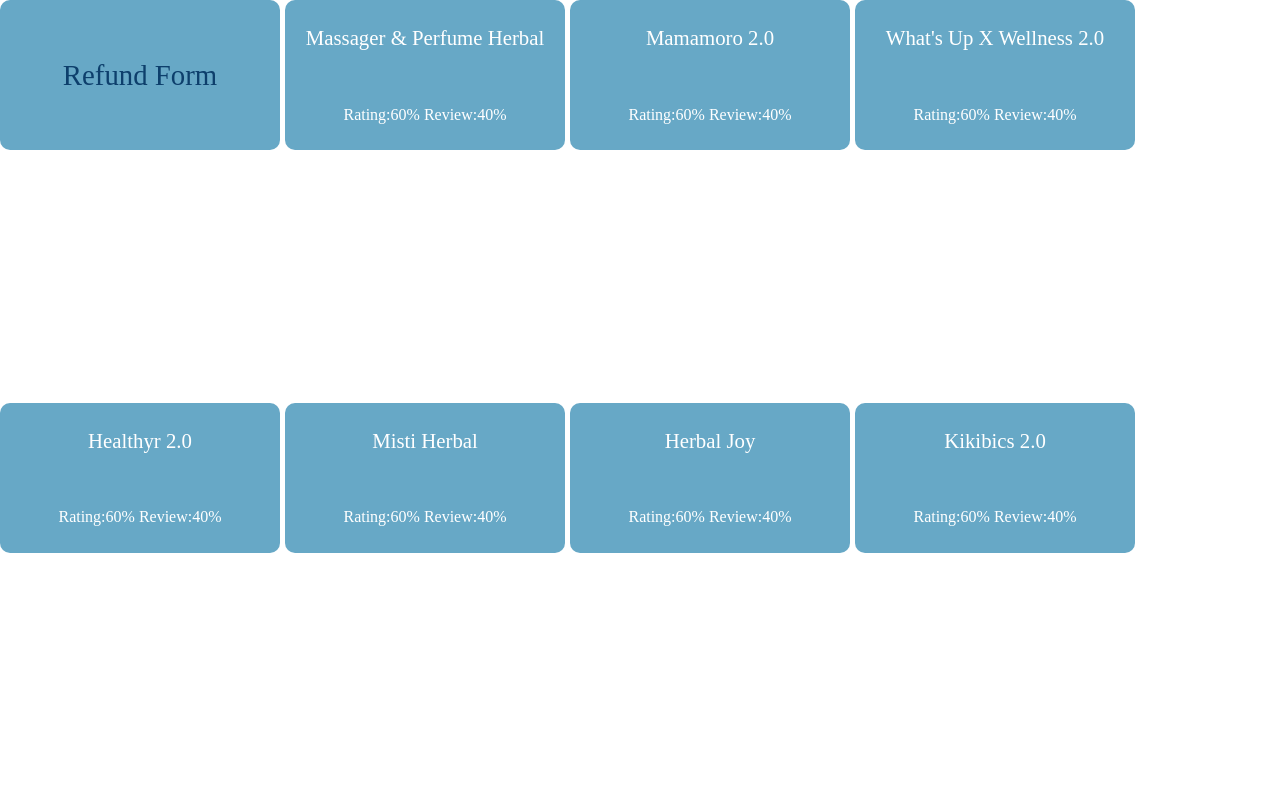
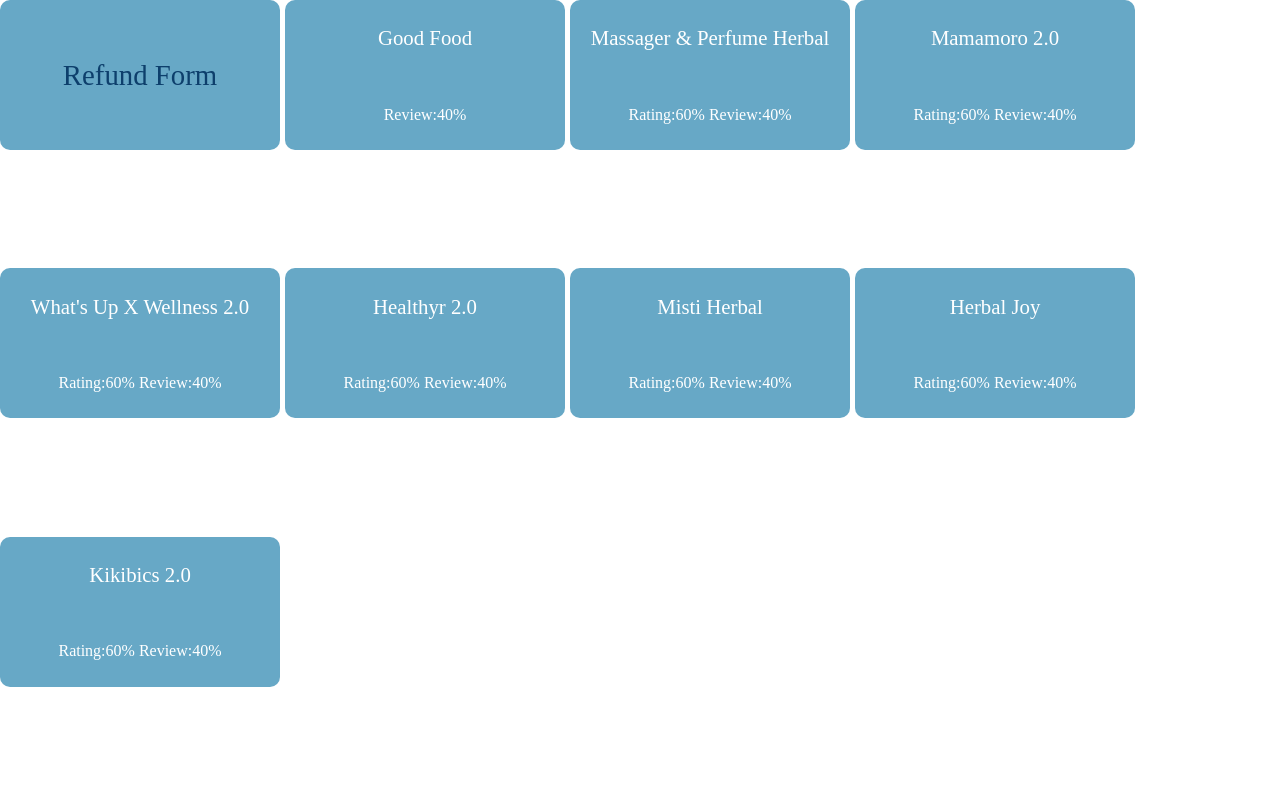
Before and after one commit to Anujss5761/EBD, a plain HTML site: page Refund_Form.html in a window 1280 px wide. Drawn offline with Linux system fonts and the light colour scheme.

Commit message:
Good Food Refund Form added

```diff
--- a/Refund_Form.html
+++ b/Refund_Form.html
@@ -12,6 +12,10 @@
     <div class="cont1">
         <div class="conts1" id="conts1">Refund Form</div>
 
+        <a href="https://docs.google.com/forms/d/e/1FAIpQLSchePylIox4nG-Pds0VH0VH4OUolLJsABpm18KBF_mfLRcXtQ/viewform">
+            <div class="conts2">Good Food <br>
+                <p class="rew"> Review:40%</p></div>
+        </a>
         <a href="https://forms.gle/aZALdSBRiViAn5WCA">
             <div class="conts2">Massager & Perfume Herbal <br>
                 <p class="rew">Rating:60% Review:40%</p></div>
```
